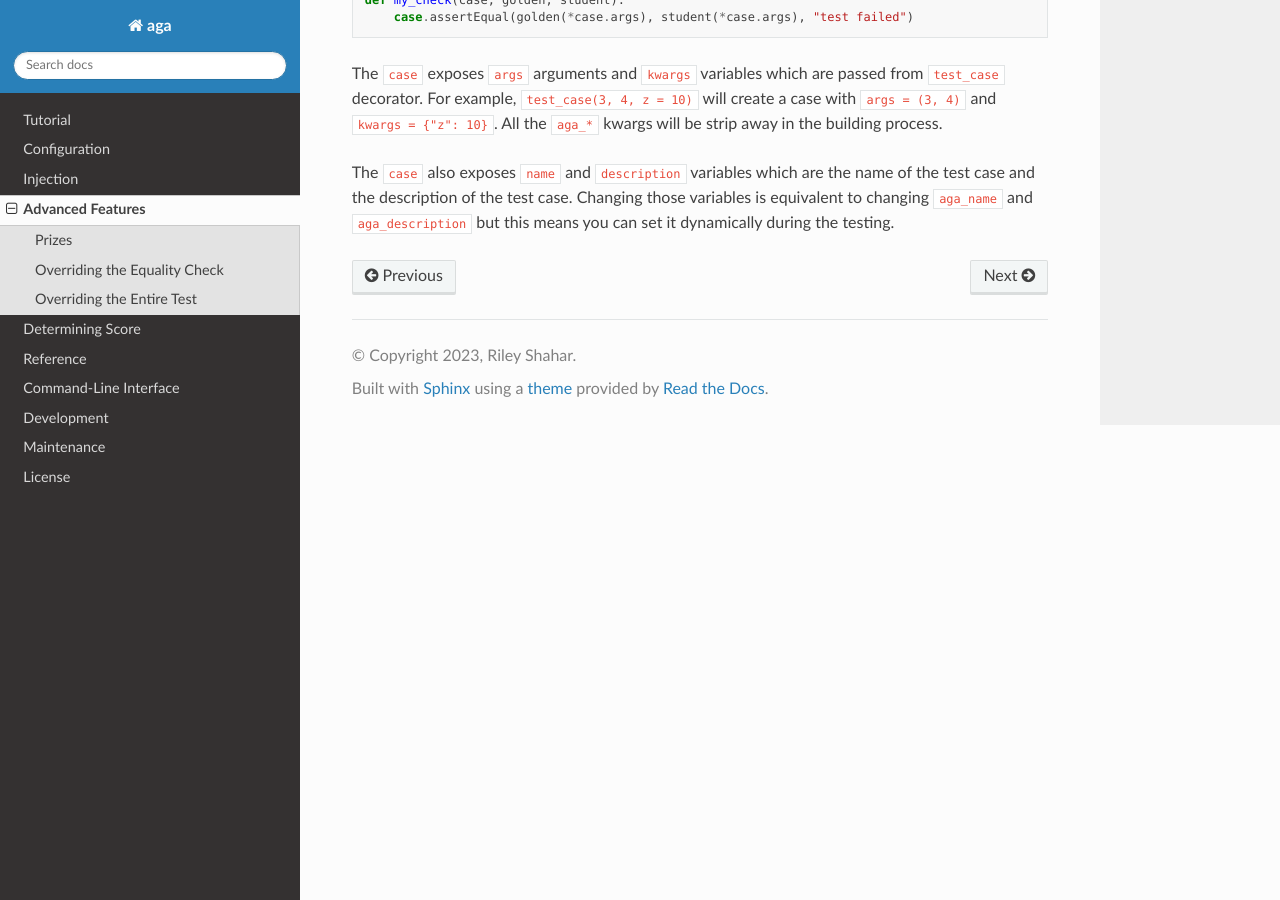
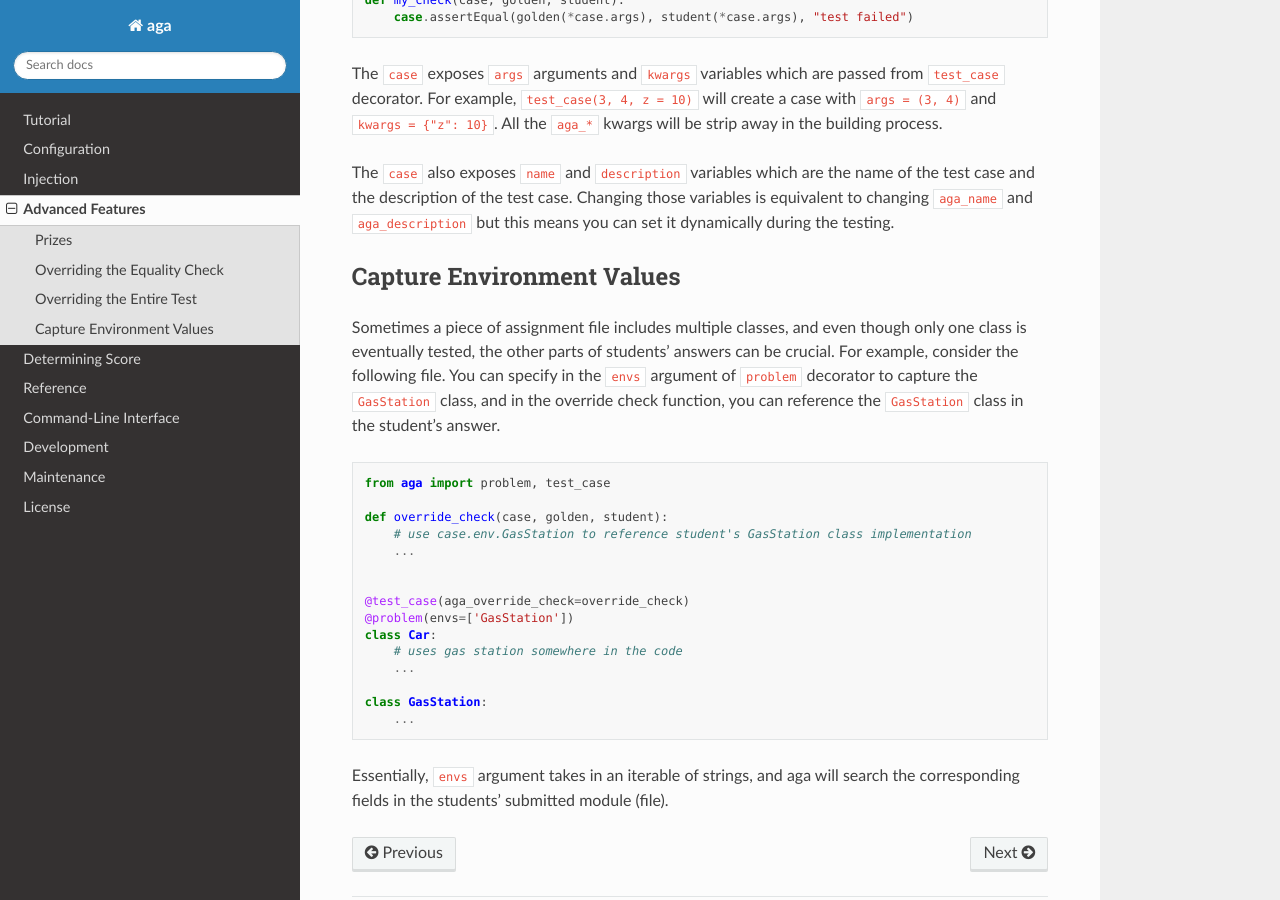
Before and after one commit to rileyshahar/aga, a Sphinx documentation site: the page built from docs/advanced.md, in a window 1280 px wide and 900 px high, scrolled down 2307 px. Built offline with Sphinx 7.4.7 and the Read the Docs theme 2.0.0, drawn with Linux system fonts in a browser that asks for light colours.

Commit message:
doc: update env capture usage

````diff
--- a/docs/advanced.md
+++ b/docs/advanced.md
@@ -121,3 +121,28 @@ def my_check(case, golden, student):
 The `case` exposes `args` arguments and `kwargs` variables which are passed from `test_case` decorator. For example, `test_case(3, 4, z = 10)` will create a case with `args = (3, 4)` and `kwargs = {"z": 10}`. All the `aga_*` kwargs will be strip away in the building process.
 
 The `case` also exposes `name` and `description` variables which are the name of the test case and the description of the test case. Changing those variables is equivalent to changing `aga_name` and `aga_description` but this means you can set it dynamically during the testing.
+
+
+## Capture Environment Values
+
+Sometimes a piece of assignment file includes multiple classes, and even though only one class is eventually tested, the other parts of students' answers can be crucial. For example, consider the following file. You can specify in the `envs` argument of `problem` decorator to capture the `GasStation` class, and in the override check function, you can reference the `GasStation` class in the student's answer.
+
+```python
+from aga import problem, test_case
+
+def override_check(case, golden, student):
+    # use case.env.GasStation to reference student's GasStation class implementation
+    ...
+
+
+@test_case(aga_override_check=override_check)
+@problem(envs=['GasStation'])
+class Car:
+    # uses gas station somewhere in the code
+    ...
+
+class GasStation:
+    ...
+```
+
+Essentially, `envs` argument takes in an iterable of strings, and aga will search the corresponding fields in the students' submitted module (file).
````
